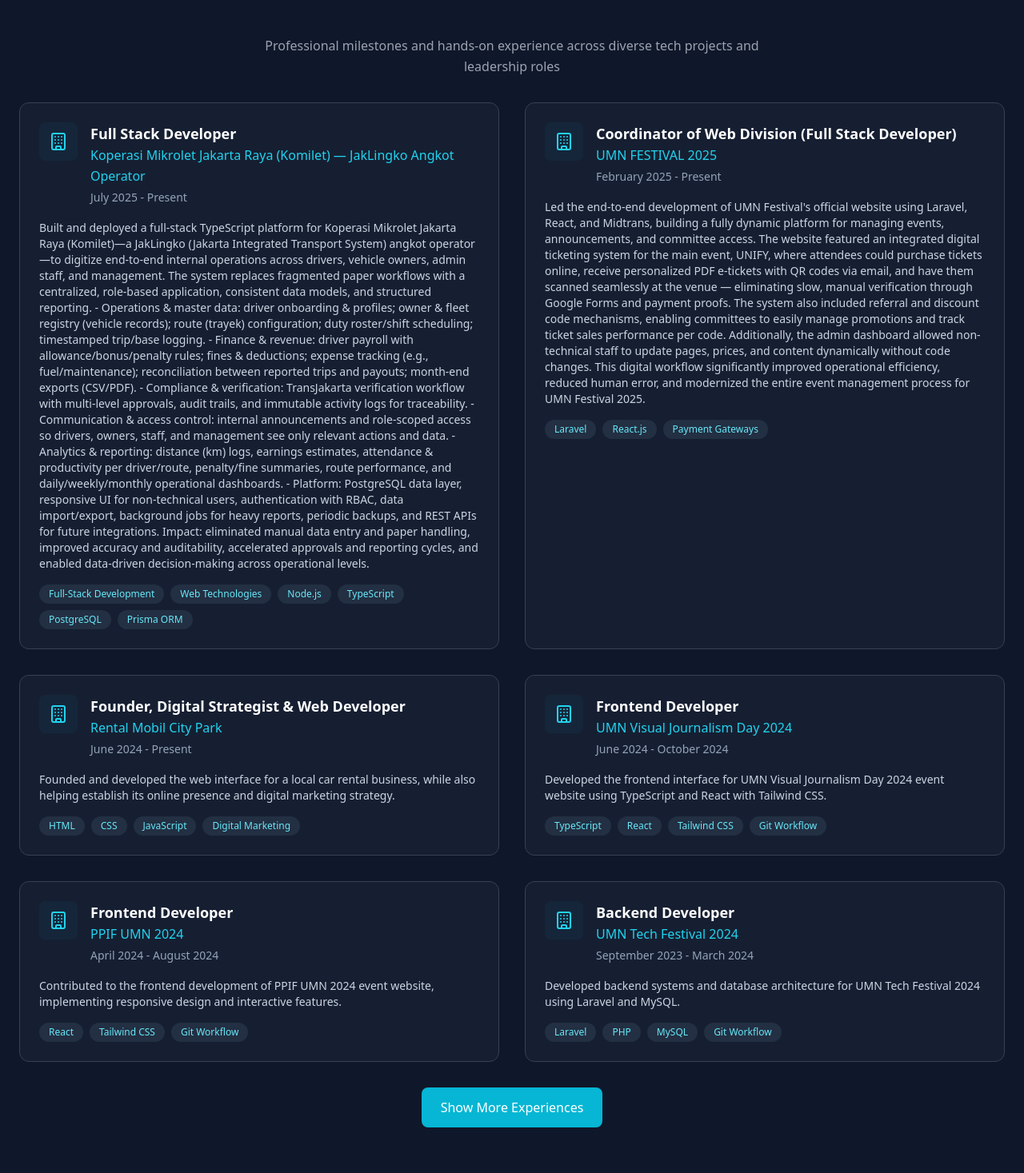
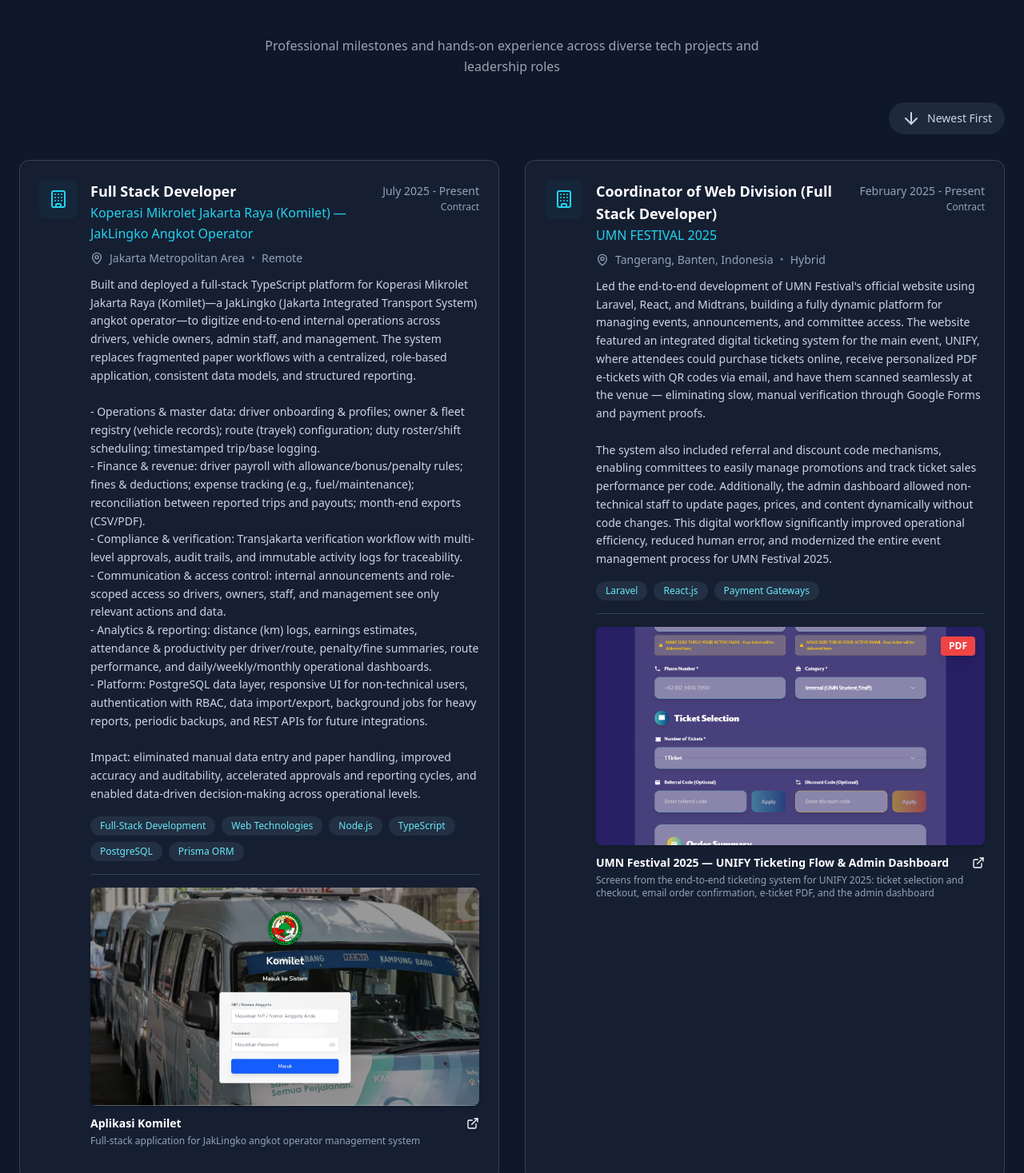
Before and after one commit to davidgrcias/davidgrcias.github.io, a React (Vite) app: page / in a window 1280 px wide. Shown: the part 3063-4530 px from the top of the page at 80% size. Built offline with nearby package versions, Linux system fonts and the light colour scheme; no server answers.

Commit message:
fix media

```diff
--- a/src/components/PortfolioContent.jsx
+++ b/src/components/PortfolioContent.jsx
@@ -619,7 +619,29 @@
                   )}
                 </p>
 
-                {/* Experience Cards - Simplified */}
+                {/* Sort Control */}
+                <div className="flex justify-end mb-8">
+                  <button
+                    onClick={() =>
+                      setExperienceSortOrder(
+                        experienceSortOrder === "newest" ? "oldest" : "newest"
+                      )
+                    }
+                    className="flex items-center gap-2 px-4 py-2 rounded-full text-sm font-medium bg-slate-200 dark:bg-slate-800 text-slate-600 dark:text-slate-300 hover:bg-slate-300 dark:hover:bg-slate-700 transition-all duration-300"
+                  >
+                    {renderIcon(
+                      experienceSortOrder === "newest" ? "ArrowDown" : "ArrowUp"
+                    )}
+                    {translateText(
+                      experienceSortOrder === "newest"
+                        ? "Newest First"
+                        : "Oldest First",
+                      currentLanguage
+                    )}
+                  </button>
+                </div>
+
+                {/* Experience Cards */}
                 <div className="grid grid-cols-1 md:grid-cols-2 gap-8">
                   {visibleExperiences && visibleExperiences.map((exp, index) => (
                     <div
@@ -631,26 +653,50 @@
                           {renderIcon("Building", 24)}
                         </div>
                         <div className="flex-1 min-w-0">
+                          <div className="flex justify-between items-start gap-4 mb-2">
+                            <div className="flex-1 min-w-0">
                               <h3 className="text-lg font-bold text-slate-800 dark:text-white">
                                 {exp.role}
                               </h3>
                               <p className="text-cyan-600 dark:text-cyan-400 font-medium">
                                 {exp.company}
                               </p>
+                            </div>
+                            <div className="text-right flex-shrink-0">
                               <span className="text-sm text-slate-500 dark:text-slate-400">
                                 {formatDateRange(exp.startDate, exp.endDate)}
                               </span>
+                              <p className="text-xs text-slate-500 dark:text-slate-400">
+                                {exp.type}
+                              </p>
                             </div>
                           </div>
 
+                          {/* Location */}
+                          {exp.location && (
+                            <div className="flex items-center gap-2 mb-3 text-sm text-slate-600 dark:text-slate-400">
+                              {renderIcon("MapPin", 16)}
+                              <span>{exp.location}</span>
+                              {exp.locationType && (
+                                <>
+                                  <span className="text-slate-400 dark:text-slate-500">•</span>
+                                  <span>{exp.locationType}</span>
+                                </>
+                              )}
+                            </div>
+                          )}
+
+                          {/* Description */}
                           {exp.description && (
-                        <p className="text-sm text-slate-600 dark:text-slate-300 mb-4">
+                            <p className="text-sm text-slate-600 dark:text-slate-300 mb-4 leading-relaxed whitespace-pre-line">
                               {exp.description}
                             </p>
                           )}
 
-                      <div className="flex flex-wrap gap-2">
-                        {exp.skills && exp.skills.map((skill, idx) => (
+                          {/* Skills */}
+                          {exp.skills && exp.skills.length > 0 && (
+                            <div className="flex flex-wrap gap-2 mb-4">
+                              {exp.skills.map((skill, idx) => (
                                 <span
                                   key={idx}
                                   className="bg-slate-200/70 dark:bg-slate-700/50 text-xs text-cyan-700 dark:text-cyan-300 py-1 px-3 rounded-full"
@@ -658,6 +704,62 @@
                                   {skill}
                                 </span>
                               ))}
+                            </div>
+                          )}
+
+                          {/* Media Section */}
+                          {exp.media && (
+                            <div className="mt-4 pt-4 border-t border-slate-200 dark:border-slate-700">
+                              <a
+                                href={exp.media.url}
+                                target="_blank"
+                                rel="noopener noreferrer"
+                                className="block group/media"
+                              >
+                                <div className="relative overflow-hidden rounded-lg bg-slate-200 dark:bg-slate-700 aspect-video mb-3 hover:ring-2 hover:ring-cyan-500 transition-all duration-300 shadow-md hover:shadow-xl">
+                                  {exp.media.type === 'pdf' && !exp.media.thumbnail ? (
+                                    <PDFThumbnail />
+                                  ) : exp.media.thumbnail ? (
+                                    <>
+                                      <img
+                                        src={exp.media.thumbnail}
+                                        alt={exp.media.title}
+                                        className="w-full h-full object-cover group-hover/media:scale-105 transition-transform duration-300"
+                                      />
+                                      {exp.media.type === 'pdf' && (
+                                        <div className="absolute top-3 right-3 bg-red-500 text-white text-xs font-bold px-2.5 py-1 rounded shadow-lg">
+                                          PDF
+                                        </div>
+                                      )}
+                                    </>
+                                  ) : (
+                                    <img
+                                      src={exp.media.url}
+                                      alt={exp.media.title}
+                                      className="w-full h-full object-cover group-hover/media:scale-105 transition-transform duration-300"
+                                    />
+                                  )}
+                                  <div className="absolute inset-0 bg-black/0 group-hover/media:bg-black/10 transition-colors duration-300 flex items-center justify-center">
+                                    <div className="opacity-0 group-hover/media:opacity-100 transition-opacity duration-300 bg-white/90 dark:bg-slate-800/90 rounded-full p-3 shadow-lg">
+                                      {renderIcon("ExternalLink", 24)}
+                                    </div>
+                                  </div>
+                                </div>
+                                <div>
+                                  <h4 className="text-sm font-semibold text-slate-800 dark:text-white group-hover/media:text-cyan-600 dark:group-hover/media:text-cyan-400 transition-colors flex items-center gap-2">
+                                    <span className="flex-1">{exp.media.title}</span>
+                                    {renderIcon("ExternalLink", 16)}
+                                  </h4>
+                                  {exp.media.description && (
+                                    <p className="text-xs text-slate-600 dark:text-slate-400 mt-1 line-clamp-2">
+                                      {exp.media.description}
+                                    </p>
+                                  )}
+                                </div>
+                              </a>
+                            </div>
+                          )}
+                        </div>
                       </div>
                     </div>
                   ))}
@@ -668,9 +770,19 @@
                   <div className="mt-8 text-center">
                     <button
                       onClick={() => setShowAllExperiences(!showAllExperiences)}
-                      className="inline-flex items-center gap-2 px-6 py-3 rounded-lg bg-cyan-500 text-white hover:bg-cyan-600 transition-colors"
+                      className="inline-flex items-center gap-2 px-6 py-3 rounded-lg bg-cyan-500 text-white hover:bg-cyan-600 transition-colors shadow-lg shadow-cyan-500/20"
                     >
-                      {showAllExperiences ? "Show Less" : "Show More"} Experiences
+                      {showAllExperiences ? (
+                        <>
+                          {renderIcon("ChevronUp")}
+                          {translateText("Show Less Experiences", currentLanguage)}
+                        </>
+                      ) : (
+                        <>
+                          {renderIcon("ChevronDown")}
+                          {translateText("Show More Experiences", currentLanguage)}
+                        </>
+                      )}
                     </button>
                   </div>
                 )}
```
Lines whose indentation alone changed are shown as unchanged.
